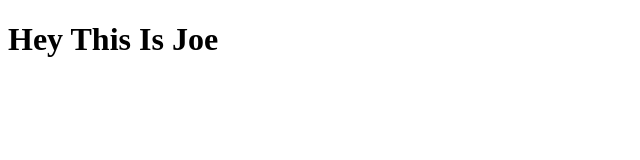
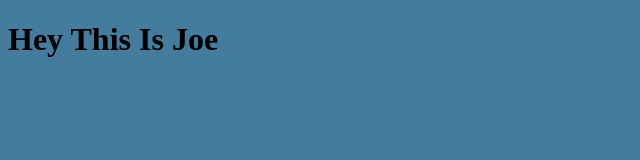
Before and after one commit to jmohk/portfolio, a plain HTML site: page index.html in a window 1280 px wide. Shown: the whole page, without its empty margins (0-640 px from the left). Drawn offline with Linux system fonts and the light colour scheme.

Commit message:
initialcommit

```diff
--- a/index.html
+++ b/index.html
@@ -6,7 +6,7 @@
     <meta name="viewport" content="width=device-width, initial-scale=1.0">
     <title>Yousef Mohamed</title>
 </head>
-<body>
+<body bgcolor="#457B9D">
     <h1>Hey This Is Joe</h1>
 </body>
 </html>
```
